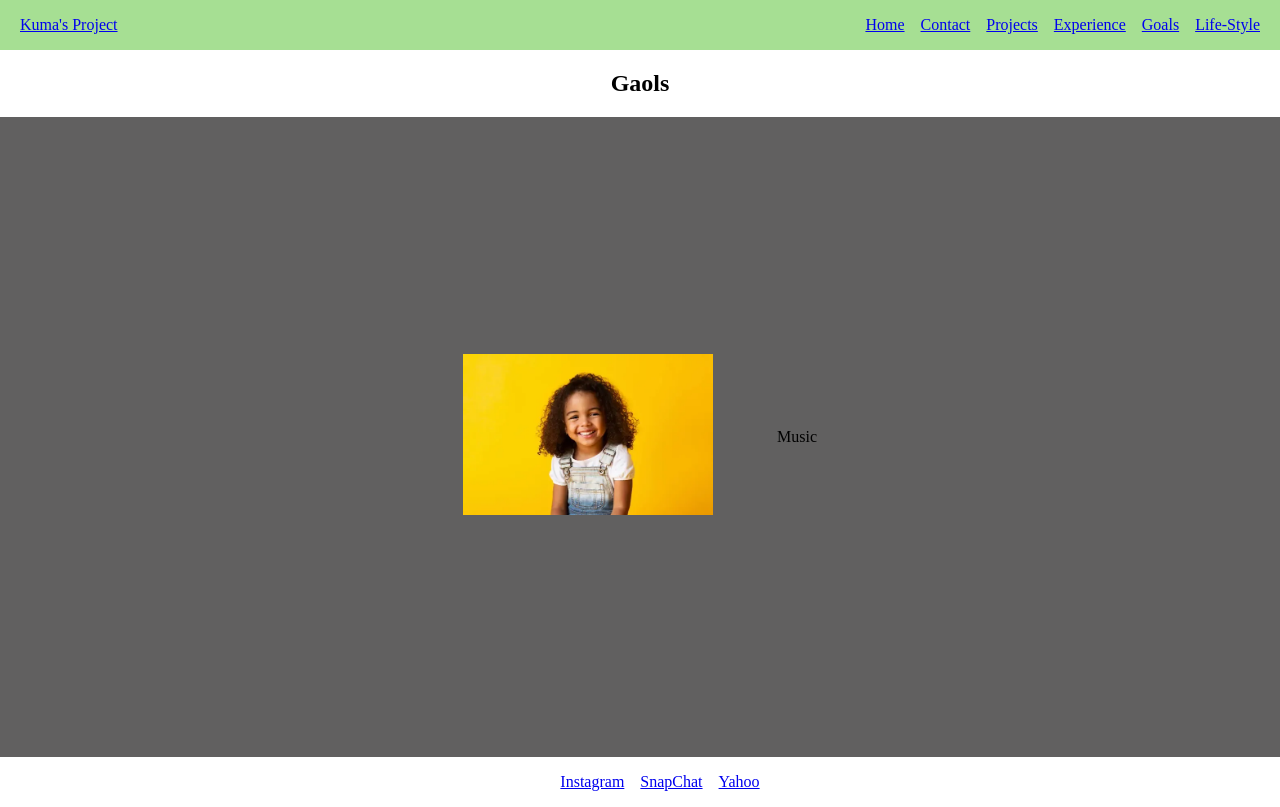
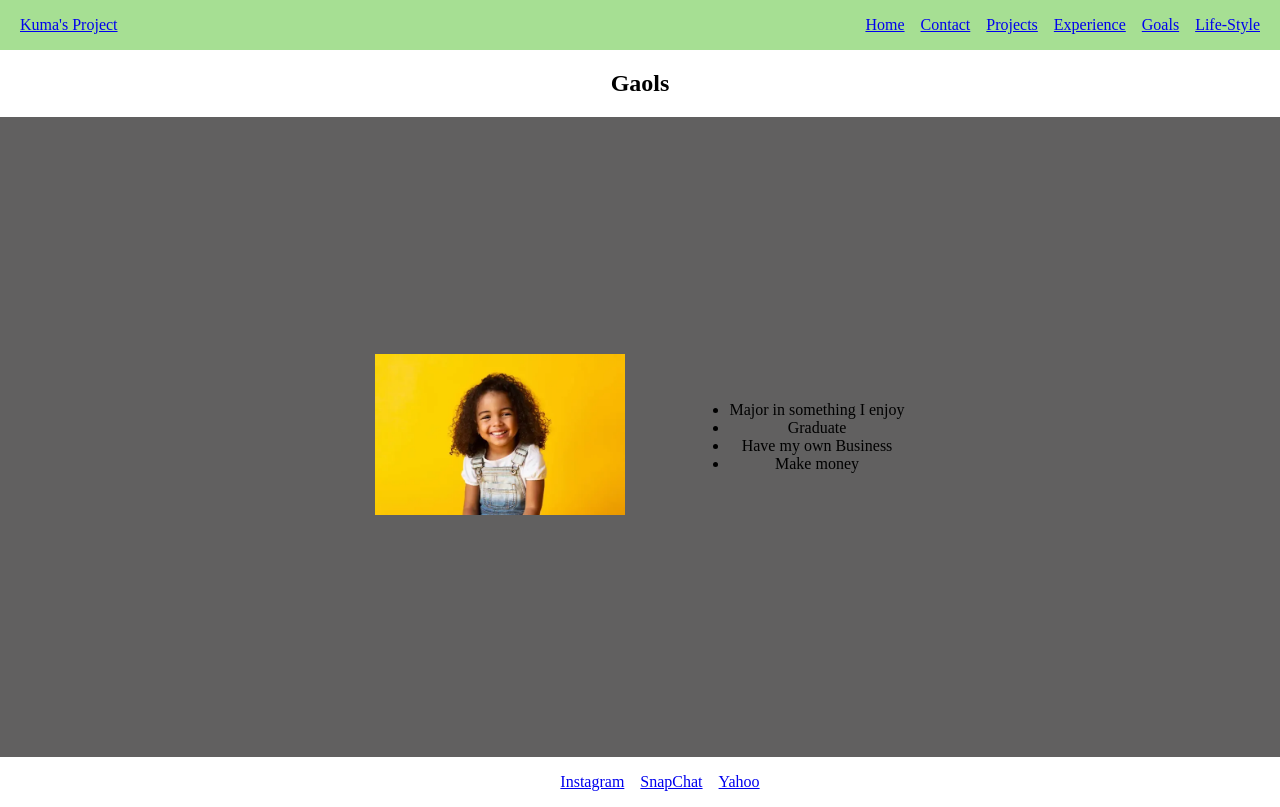
Before and after one commit to Kumatume-debug/Kuma-s-WBD-portfolio, a plain HTML site: page html/Goals.html in a window 1280 px wide. Drawn offline with Linux system fonts and the light colour scheme.

Commit message:
Update Goals.html

```diff
--- a/html/Goals.html
+++ b/html/Goals.html
@@ -32,7 +32,12 @@
           width="250"
         />
         </div>
-                <p>Music</p>
+              <ul>
+                <li>Major in something I enjoy</li>
+                <li>Graduate</li>
+                <li>Have my own Business</li>
+                <li>Make money</li>
+              </ul>
 
       </div>
 
```
